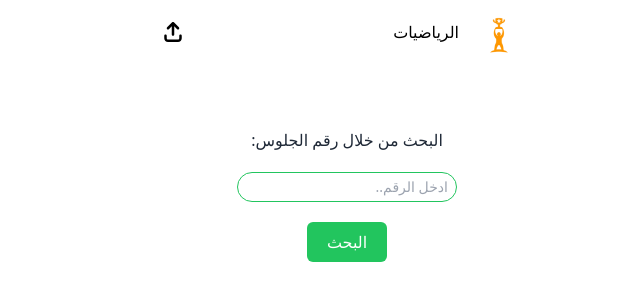
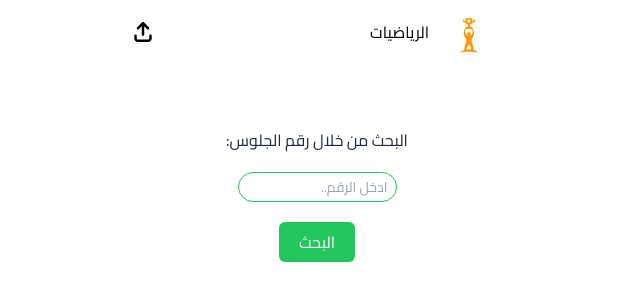
Before and after one commit to SheikhElMoctarG/5c-UI, a Nuxt app: page / in a window 1280 px wide. Shown: the top 300 px of the page, without its empty margins (402-1042 px from the left). Built offline with nearby package versions, Linux system fonts and the light colour scheme.

Commit message:
add the font to configration

```diff
--- a/tailwind.config.js
+++ b/tailwind.config.js
@@ -10,9 +10,9 @@ module.exports = {
     darkMode: false, // or 'media' or 'class'
     theme: {
       extend: {
-        // fontFamily:{
-        //   "tajawal": ["Tajawal"]
-        // },
+        fontFamily:{
+          "cairo": ["Cairo"]
+        },
 
           // "gradintColor": ["background-image: linear-gradient(#F9C729,#FB9633);"]
 
```
